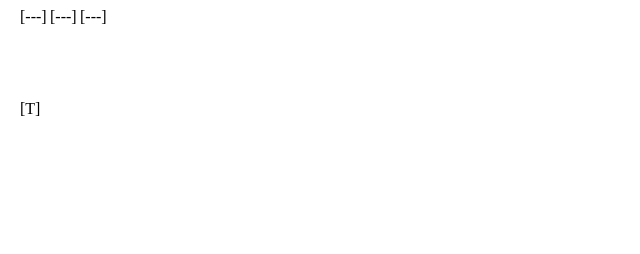
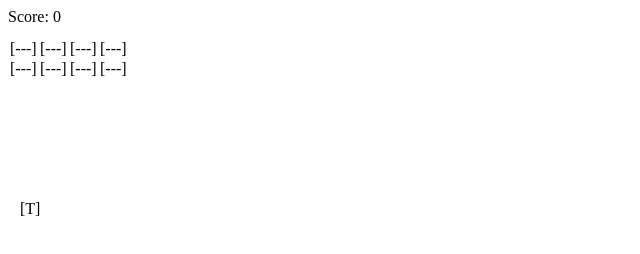
Before and after one commit to asrainaldi/asrainaldi.github.io, a plain HTML site: page index.html in a window 1280 px wide. Shown: the whole page, without its empty margins (0-640 px from the left). Drawn offline with Linux system fonts and the light colour scheme.

Commit message:
Score added

```diff
--- a/index.html
+++ b/index.html
@@ -1,12 +1,19 @@
 <html>
 <body onkeydown="keyPressed()">
     <div>
-        <span name="enemy" id="enemy1" style="position:absolute;left:20px"> [---]</span>
-        <span name="enemy" id="enemy2" style="position:absolute;left:50px"> [---]</span>
-        <span name="enemy" id="enemy3" style="position:absolute;left:80px"> [---]</span>
-
+        <span name="enemy" id="enemy1" style="position:absolute;left:10px;top:40px"> [---]</span>
+        <span name="enemy" id="enemy2" style="position:absolute;left:40px;top:40px"> [---]</span>
+        <span name="enemy" id="enemy3" style="position:absolute;left:70px;top:40px"> [---]</span>
+        <span name="enemy" id="enemy4" style="position:absolute;left:100px;top:40px"> [---]</span>
+        <span name="enemy" id="enemy1" style="position:absolute;left:10px;top:60px"> [---]</span>
+        <span name="enemy" id="enemy2" style="position:absolute;left:40px;top:60px"> [---]</span>
+        <span name="enemy" id="enemy3" style="position:absolute;left:70px;top:60px"> [---]</span>
+        <span name="enemy" id="enemy4" style="position:absolute;left:100px;top:60px"> [---]</span>
     </div>
-    <span id="player" style="position:absolute; left: 20px; top:100px">
+    <div>
+        <span id="score">Score: 0</span>
+    </div>
+    <span id="player" style="position:absolute; left: 20px; top:200px">
         [T]
     </span>
 </body>
@@ -45,6 +52,7 @@
     }
 
     var bullettId = 0;
+    var score = 0;
 
     async function Projectile(bullet) {
 
@@ -55,7 +63,7 @@
             bullet.style.top = parseFloat(bullet.style.top) - 1 + "px";
 
             for (var j = 0; j < enemies.length; j++) {
-                console.log(enemies[j].id);
+                //console.log(enemies[j].id);
 
                 var rect2 = enemies[j].getBoundingClientRect();
                 var rect1 = bullet.getBoundingClientRect();
@@ -65,6 +73,9 @@
                 if (overlap == true) {
                     bullet.remove();
                     enemies[j].remove();
+                    score++;
+                    document.getElementById("score").innerHTML = ("Score:" + score);
+                    //console.log("Score!");
                     break;
                 }
             }
```
